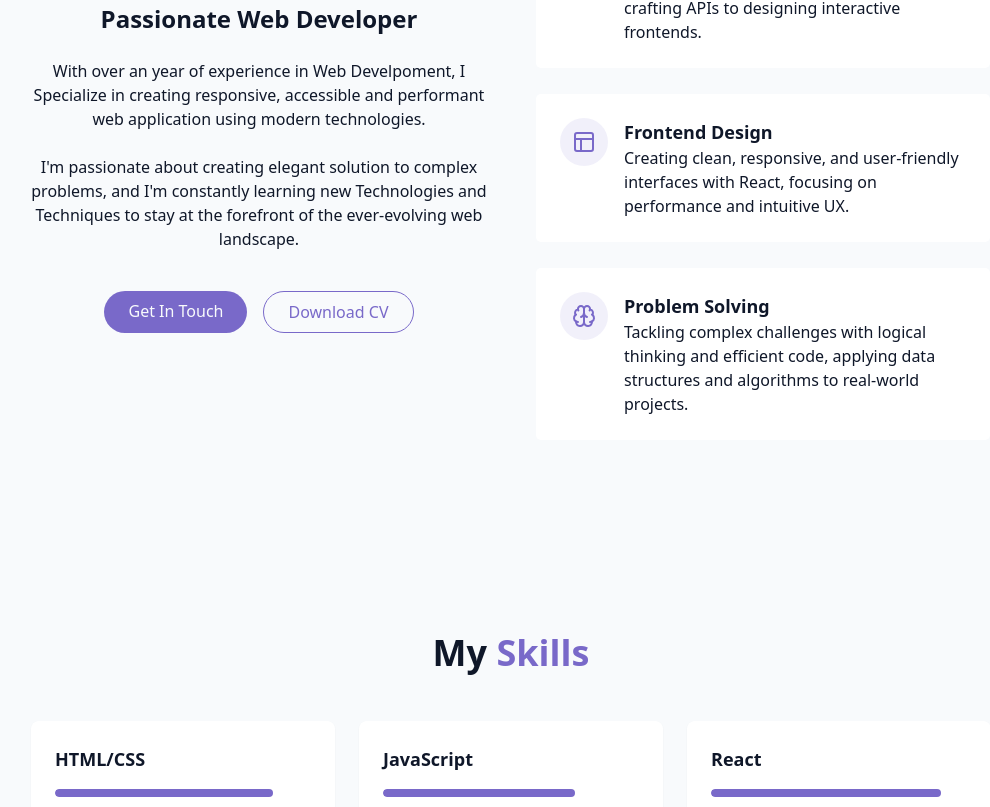
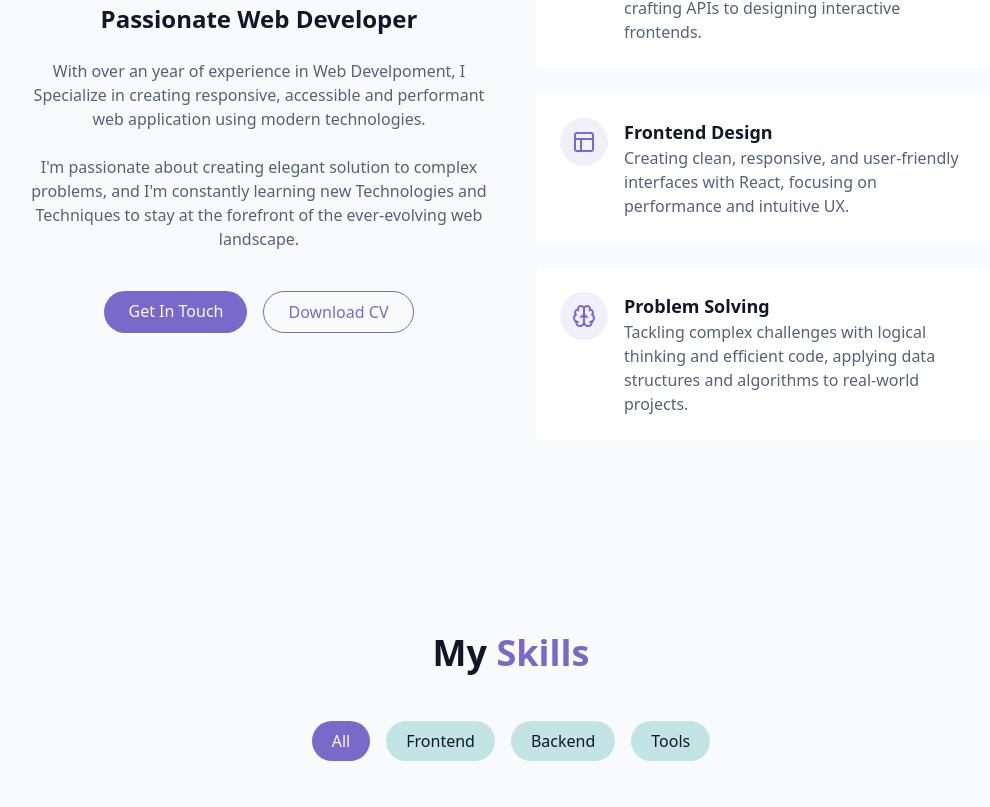
Before and after one commit to tharunkumar-BIT/Portfolio, a React (Vite) app: page / in a window 1280 px wide. Shown: the part 1089-1896 px from the top of the page, without its empty margins (129-1119 px from the left). Built offline with nearby package versions, Linux system fonts and the light colour scheme.

Commit message:
filtered skill section

```diff
--- a/src/components/SkillsSection.jsx
+++ b/src/components/SkillsSection.jsx
@@ -1,3 +1,6 @@
+import { useState } from "react";
+import { cn } from "../lib/utils";
+
 const skills = [
   { name: "HTML/CSS", level: 85, category: "frontend" },
   { name: "JavaScript", level: 75, category: "frontend" },
@@ -15,16 +18,41 @@ const skills = [
   { name: "Canva", level: 85, category: "tools" },
 ];
 
+const categories = ["all", "frontend", "backend", "tools"];
+
 export const SkillsSection = () => {
+  const [activeCategory, setActiveCategory] = useState("all");
+
+  const filteredSkills = skills.filter(
+    (skill) => activeCategory === "all" || skill.category === activeCategory
+  );
+
   return (
-    <section id="skills" className="py-24 px-4 relative bg-secondary/30">
+    <section id="skills" className="py-24 px-4 relative">
       <div className="container mx-auto max-w-5xl">
         <h2 className="text-3xl md:text-4xl font-bold mb-12 text-center">
           My <span className="text-primary"> Skills</span>
         </h2>
 
+        <div className="flex flex-wrap justify-center gap-4 mb-12">
+          {categories.map((category, key) => (
+            <button
+              key={key}
+              onClick={() => setActiveCategory(category)}
+              className={cn(
+                "px-5 py-2 rounded-full transition-colors duration-300 capitalize",
+                activeCategory === category
+                  ? "bg-primary text-primary-foreground"
+                  : "bg-secondary/40 text-foreground hover:bg-secondary/60"
+              )}
+            >
+              {category}
+            </button>
+          ))}
+        </div>
+
         <div className="grid grid-cols-1 sm:grid-cols-2 lg:grid-cols-3 gap-6">
-          {skills.map((skill, key) => (
+          {filteredSkills.map((skill, key) => (
             <div
               key={key}
               className="bg-card p-6 rounded-lg shadow-xs card-hover"
@@ -39,7 +67,9 @@ export const SkillsSection = () => {
                 />
               </div>
               <div className="text-right mt-1">
-                <span className="text-sm text-muted-foreground">{skill.level}%</span>
+                <span className="text-sm text-muted-foreground">
+                  {skill.level}%
+                </span>
               </div>
             </div>
           ))}
--- a/src/index.css
+++ b/src/index.css
@@ -7,6 +7,12 @@
 
   --color-primary: hsl(var(--primary));
   --color-primary-foreground: hsl(var(--primary-foreground));
+
+  --color-secondary: hsl(var(--secondary));
+  --color-secondary-foreground: hsl(var(--secondary-foreground));
+
+  --color-muted: hsl(var(--muted));
+  --color-muted-foreground: hsl(var(--muted-foreground));
 
   --color-card: hsl(var(--card));
 
@@ -72,6 +78,12 @@
     --primary: 250 47% 60%;
     --primary-foreground: 210 40% 98%;
 
+    --secondary: 180 40% 60%;
+    --secondary-foreground: 210 40% 98%;
+
+    --muted: 210 40% 96%;
+  --muted-foreground: 215 20% 40%;
+
     --border: 214 32% 91%;
   }
 
@@ -83,6 +95,12 @@
 
     --primary: 250 65% 65%;
     --primary-foreground: 213 31% 91%;
+
+    --secondary: 180 50% 50%;
+    --secondary-foreground: 213 31% 91%;
+
+    --muted: 215 20% 14%;
+  --muted-foreground: 215 16% 65%;
 
     --border: 217 33% 20%;
   }
```
